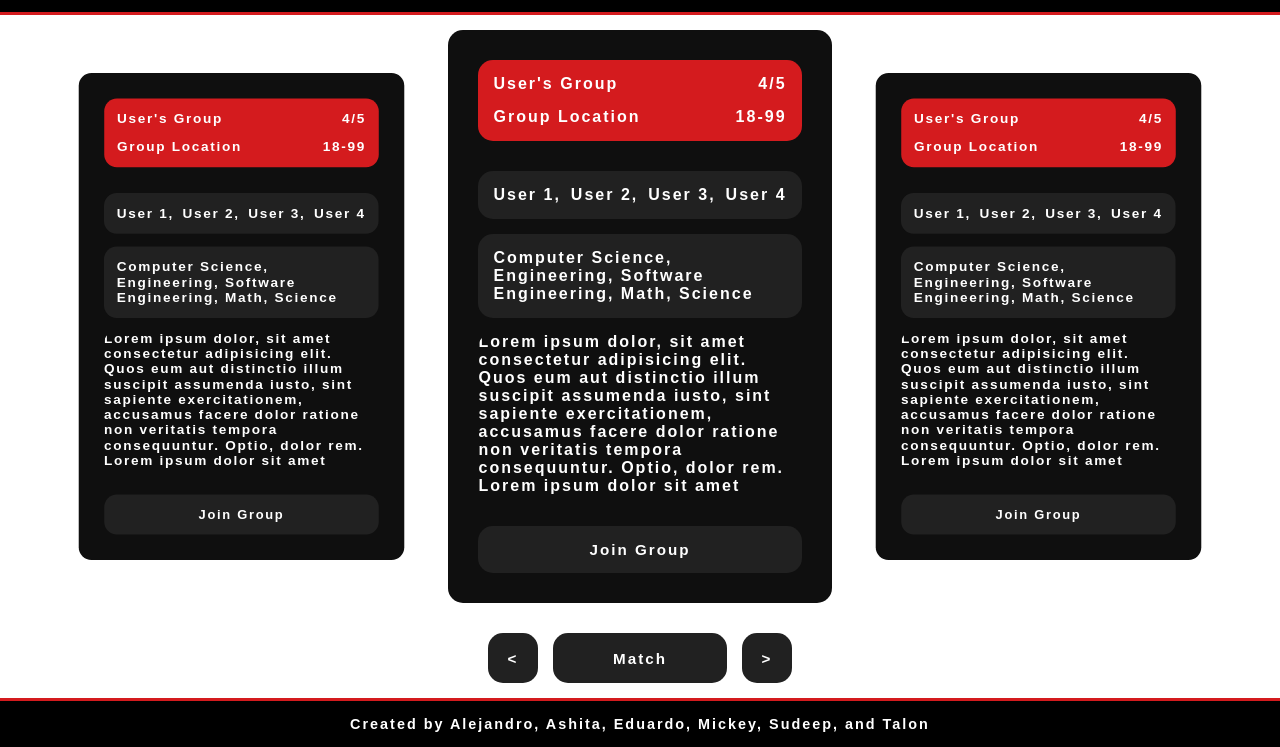
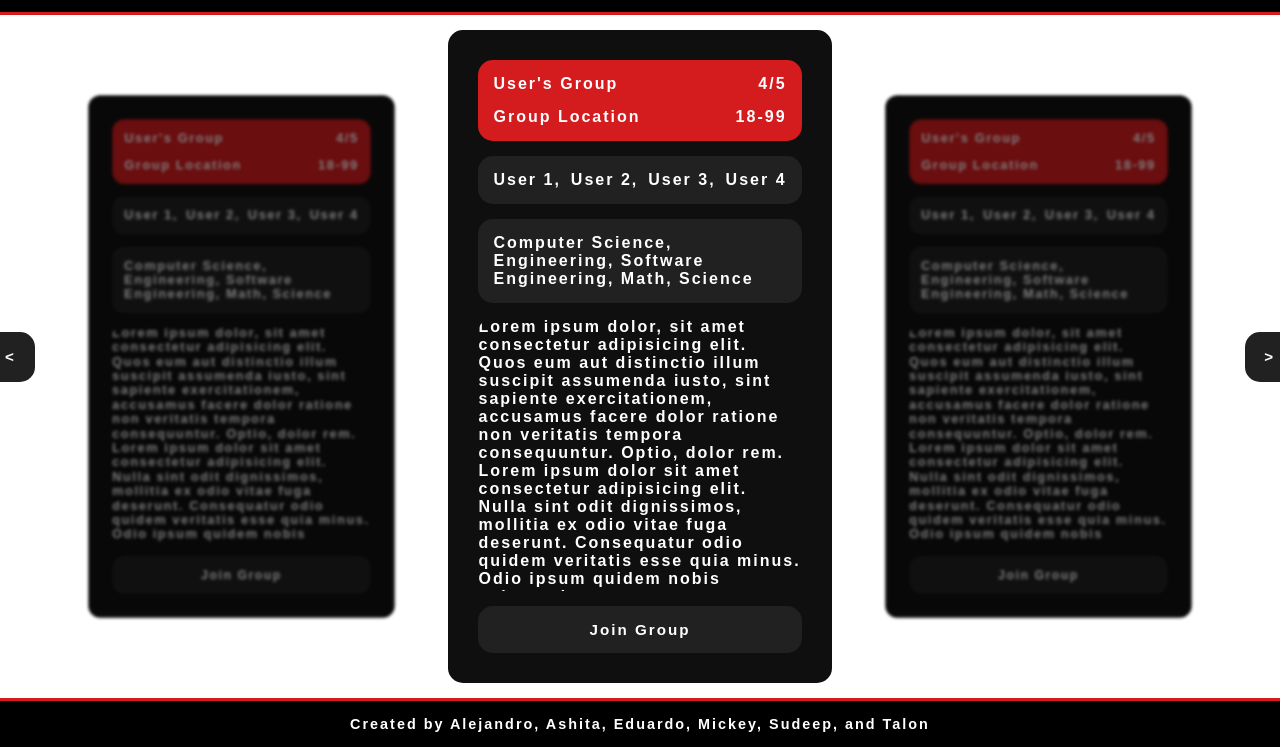
Before and after one commit to SudeepBiswa/MavStudy, a plain HTML site: page index.html in a window 1280 px wide. Shown: the part 53-800 px from the top of the page. Drawn offline with Linux system fonts and the light colour scheme; no server answers; a web font is replaced by a local one.

Commit message:
changed groupMatcher styling

```diff
--- a/index.html
+++ b/index.html
@@ -27,7 +27,8 @@
         <div class="groupMatcher">
             <div class="groupsContainer">
                 <div class="groups">
-                    <div class="group" style="scale: 0.85;">
+                    <button class="squareButton" id="prevBtn" onclick=""><</button>
+                    <div class="group" style="scale: 0.8;filter: blur(2px) brightness(0.5);">
                         <div class="groupTitle">
                             <div class="groupTitleRow">
                                 <h1>User's Group</h1>
@@ -85,7 +86,7 @@
                             <button id="joinBtn2">Join Group</button>
                         </div>
                     </div>
-                    <div class="group" style="scale: 0.85;">
+                    <div class="group" style="scale: 0.8;filter: blur(2px) brightness(0.5);">
                         <div class="groupTitle">
                             <div class="groupTitleRow">
                                 <h1>User's Group</h1>
@@ -114,13 +115,13 @@
                             <button id="joinBtn3">Join Group</button>
                         </div>
                     </div>
+                    <button class="squareButton" id="nextBtn" onclick="">></button>
                 </div>
             </div>
-            <div class="groupsControls">
+            <!-- <div class="groupsControls">
                 <button class="squareButton" id="prevBtn" onclick=""><</button>
-                <button onclick="">Match</button>
                 <button class="squareButton" id="nextBtn" onclick="">></button>
-            </div>
+            </div>   -->
         </div>
         <div class="menu" id="groupMatcherPreferences" style="display: none;">
             <div class="menuTitle">
--- a/main.css
+++ b/main.css
@@ -186,48 +186,14 @@ li a:hover::before{
 .groupMatcher .groupsContainer{
     position: relative;
     display: flex;
-    width: 75%;
+    width: 100%;
     min-height: 0;
-    margin: 0 auto;
+    margin: 0;
     padding: 0;
     justify-content: space-between;
     align-items: stretch;
     flex: 1;
     gap: 15px;
-}
-.groupMatcher .groupsControls{
-    position: relative;
-    display: flex;
-    width: 100%;
-    margin: 0;
-    padding: 0;
-    justify-content: center;
-    align-items: center;
-    gap: 15px;
-}
-.groupMatcher .groupsControls button{
-    display: flex;
-    color: white;
-    background-color: var(--lightGrey);
-    cursor: pointer;
-    width: fit-content;
-    height: 50px;
-    margin: 0;
-    padding: 15px 60px;
-    justify-content: center;
-    align-items: center;
-    border: none;
-}
-.groupMatcher .groupsControls button:hover{
-    background-color: var(--red);
-    /* transform: scale(1.05); */
-}
-.groupMatcher .groupsControls .squareButton{
-    width: 50px;
-    height: 50px;
-    margin: 0;
-    padding: 0;
-    aspect-ratio: 1 / 1;
 }
 .groupMatcher .groupsContainer .groups{
     display: flex;
@@ -250,7 +216,7 @@ li a:hover::before{
     background-color: var(--darkGrey);
     color: white;
     flex-direction: column;
-    gap: 30px;
+    gap: 15px;
 }
 .groupMatcher .groupsContainer .groups .group .groupTitle{
     display: flex;
@@ -280,6 +246,7 @@ li a:hover::before{
     flex-direction: column;
     overflow-y: auto;
     border-radius: 0;
+    flex: 1 1 0;
 }
 .groupMatcher .groupsContainer .groups .group .groupInfo .groupMembers{
     display: flex;
@@ -322,6 +289,40 @@ li a:hover::before{
     width: 100%;
     margin: 0;
     padding: 0;
+}
+.groupMatcher .groupsControls{
+    position: relative;
+    display: flex;
+    width: 100%;
+    margin: 0;
+    padding: 0;
+    justify-content: center;
+    align-items: center;
+    gap: 15px;
+}
+.groupMatcher .groupsControls button{
+    display: flex;
+    color: white;
+    background-color: var(--lightGrey);
+    cursor: pointer;
+    width: fit-content;
+    height: 50px;
+    margin: 0;
+    padding: 15px 60px;
+    justify-content: center;
+    align-items: center;
+    border: none;
+}
+.groupMatcher .groupsControls button:hover{
+    background-color: var(--red);
+    /* transform: scale(1.05); */
+}
+.groupMatcher .groupsContainer .groups .squareButton, .groupMatcher .groupsControls .squareButton{
+    width: 50px;
+    height: 50px;
+    margin: 0;
+    padding: 0;
+    aspect-ratio: 1 / 1;
 }
 .menu{
     position: absolute;
```
